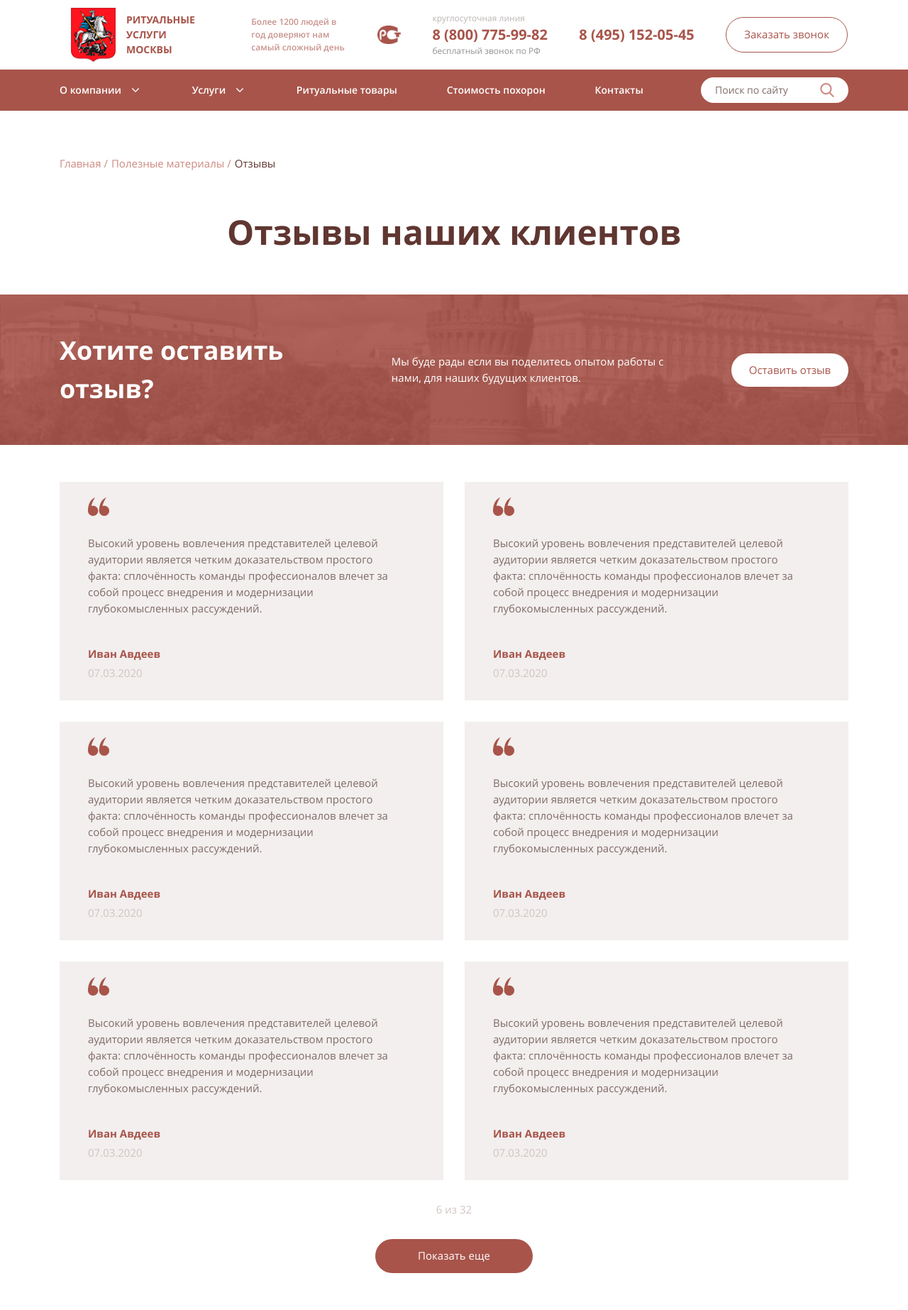
After one commit to byshabay/pohoroni.ru, a PHP site: page /pages/reviews-page.php in a window 1280 px wide. The commit adds this page. Shown: the top 1846 px of the page at 71% size. Run offline with PHP 8.4, Linux system fonts and the light colour scheme; the template is opened without the code that fills it, so the values that code supplies are empty.

Commit message:
Add reviews page

```diff
--- /dev/null
+++ b/pages/reviews-page.php
@@ -0,0 +1,176 @@
+<!-- 1.HEADER START -->
+<?php include('../parts/header.php') ?>
+<!-- 1.HEADER END -->
+
+<!-- 2.MAIN START -->
+<main class="reviews-page main page">
+    <!-- 2.1.BREAD CRUMBS START -->
+
+    <ul class="bread-crumbs container">
+        <li class="bread-crumbs__item"><a href="<?= $root__url ?>">Главная</a></li>
+        <li class="bread-crumbs__item"><a href="<?= $root__url ?>">Полезные материалы</a></li>
+        <li class="bread-crumbs__item bread-crumbs__item_active"><a href="<?= $root__url ?>pages/reviews-page.php">Отзывы</a></li>
+    </ul>
+    <!-- 2.1.BREAD CRUMBS END -->
+
+    <h1 class="common-h1 reviews-page__h1 container">
+        Отзывы наших клиентов
+    </h1>
+
+    <!-- 2.2.DO YOU WANT BLOCK START -->
+
+    <section class="have-a-question common-mini-banner">
+        <div class="container">
+            <div class="common-h2 have-a-question__h2">
+                Хотите
+                оставить отзыв?
+            </div>
+            <p class="common-p have-a-question__p">
+                Мы буде рады если вы поделитесь опытом работы с нами, для наших будущих клиентов.
+            </p>
+            <a href="#" class="common-btn_white have-a-question__btn">
+                Оставить отзыв
+            </a>
+
+        </div>
+    </section>
+
+    <!-- 2.2.DO YOU WANT BLOCK END -->
+
+    <!-- 2.3.REVIEWS CATALOG START -->
+
+    <section class="reviews-catalog container">
+        <ul class="reviews-catalog__list">
+            <li>
+                <?php include('../parts/single-review.php') ?>
+            </li>
+            <li>
+                <?php include('../parts/single-review.php') ?>
+            </li>
+            <li>
+                <?php include('../parts/single-review.php') ?>
+            </li>
+            <li>
+                <?php include('../parts/single-review.php') ?>
+            </li>
+            <li>
+                <?php include('../parts/single-review.php') ?>
+            </li>
+            <li>
+                <?php include('../parts/single-review.php') ?>
+            </li>
+
+            <li>
+                <?php include('../parts/single-review.php') ?>
+            </li>
+
+            <li>
+                <?php include('../parts/single-review.php') ?>
+            </li>
+            <li>
+                <?php include('../parts/single-review.php') ?>
+            </li>
+            <li>
+                <?php include('../parts/single-review.php') ?>
+            </li>
+            <li>
+                <?php include('../parts/single-review.php') ?>
+            </li>
+            <li>
+                <?php include('../parts/single-review.php') ?>
+            </li>
+            <li>
+                <?php include('../parts/single-review.php') ?>
+            </li>
+            <li>
+                <?php include('../parts/single-review.php') ?>
+            </li>
+
+            <li>
+                <?php include('../parts/single-review.php') ?>
+            </li>
+
+            <li>
+                <?php include('../parts/single-review.php') ?>
+            </li>
+            <li>
+                <?php include('../parts/single-review.php') ?>
+            </li>
+            <li>
+                <?php include('../parts/single-review.php') ?>
+            </li>
+            <li>
+                <?php include('../parts/single-review.php') ?>
+            </li>
+            <li>
+                <?php include('../parts/single-review.php') ?>
+            </li>
+            <li>
+                <?php include('../parts/single-review.php') ?>
+            </li>
+            <li>
+                <?php include('../parts/single-review.php') ?>
+            </li>
+
+            <li>
+                <?php include('../parts/single-review.php') ?>
+            </li>
+
+            <li>
+                <?php include('../parts/single-review.php') ?>
+            </li>
+            <li>
+                <?php include('../parts/single-review.php') ?>
+            </li>
+            <li>
+                <?php include('../parts/single-review.php') ?>
+            </li>
+            <li>
+                <?php include('../parts/single-review.php') ?>
+            </li>
+            <li>
+                <?php include('../parts/single-review.php') ?>
+            </li>
+            <li>
+                <?php include('../parts/single-review.php') ?>
+            </li>
+            <li>
+                <?php include('../parts/single-review.php') ?>
+            </li>
+
+            <li>
+                <?php include('../parts/single-review.php') ?>
+            </li>
+
+            <li>
+                <?php include('../parts/single-review.php') ?>
+            </li>
+        </ul>
+        <p class="common-p reviews-catalog__p">
+
+        </p>
+
+        <button class="common-btn_peach reviews-catalog__btn">
+            Показать еще
+        </button>
+    </section>
+
+    <!-- 2.3.REVIEWS CATALOG END -->
+
+    <!-- 2.4.CONTACTS START -->
+
+    <?php include('../parts/contact-part.php') ?>
+
+    <!-- 2.4.CONTACTS END -->
+
+</main>
+
+<!-- 2.MAIN END -->
+
+<!-- 3.FOOTER START -->
+
+<?php
+include('../parts/footer.php')
+?>
+
+<!-- 3.FOOTER END -->
--- a/parts/header.php
+++ b/parts/header.php
@@ -24,30 +24,30 @@
     <!-- FAVICON END -->
 
     <!-- SELF-WRITTEN STYLES -->
-    <link rel="stylesheet" href="<?= $root_url ?>styles/style.css">
+    <link defer rel="stylesheet" href="<?= $root_url ?>styles/style.css">
 
     <!-- FANCYBOX -->
     <!-- эти стили подлючаются к главной, контакты -->
-    <link rel="stylesheet" href="<?= $root_url ?>styles/fancybox.css">
+    <link defer rel="stylesheet" href="<?= $root_url ?>styles/fancybox.css">
 
 
     <!-- JQUERY  -->
-    <script src="<?= $root_url ?>scripts/jquery.js"></script>
+    <script defer src="<?= $root_url ?>scripts/jquery.js"></script>
 
     <!-- MAP -->
-    <script src="https://api-maps.yandex.ru/2.1/?lang=ru_RU" type="text/javascript"></script>
-    <script src="<?= $root_url ?>scripts/ymaps.js"></script>
+    <script defer src="https://api-maps.yandex.ru/2.1/?lang=ru_RU" type="text/javascript"></script>
+    <script defer src="<?= $root_url ?>scripts/ymaps.js"></script>
     <!-- SLICK  -->
     <!-- эти скрипты подлючаются к главной, контакты -->
-    <script src="<?= $root_url ?>scripts/slick.min.js"></script>
-    <script src="<?= $root_url ?>scripts/slider.js"></script>
+    <script defer src="<?= $root_url ?>scripts/slick.min.js"></script>
+    <script defer src="<?= $root_url ?>scripts/slider.js"></script>
 
     <!-- FANCY BOX -->
     <!-- эти скрипты подлючаются к главной, контакты -->
-    <script src="<?= $root_url ?>scripts/fancybox.umd.js"></script>
+    <script defer src="<?= $root_url ?>scripts/fancybox.umd.js"></script>
 
     <!-- SELF-WRITTEN SCRIPTS -->
-    <script src="<?= $root_url ?>scripts/script.js"></script>
+    <script defer src="<?= $root_url ?>scripts/script.js"></script>
 
 </head>
 
@@ -144,6 +144,9 @@
                             <li class="menu__sub-menu-item">
                                 <a href="<?= $root_url ?>pages/mfc.php">МФЦ</a>
                             </li>
+                            <li class="menu__sub-menu-item">
+                                <a href="<?= $root_url ?>pages/reviews-page.php">Отзывы</a>
+                            </li>
                         </ul>
 
                         <!-- 2.1.SUBMENU END  -->
--- /dev/null
+++ b/parts/single-review.php
@@ -0,0 +1,15 @@
+<div class="slider__item reviews__slider-item">
+    <div class="reviews__quote common-p">
+        Высокий уровень вовлечения представителей целевой аудитории является четким доказательством простого факта: сплочённость команды профессионалов влечет за собой процесс внедрения и модернизации глубокомысленных рассуждений.
+    </div>
+    <div class="reviews__person">
+        <div class="reviews__meta-info">
+            <div class="reviews__full-name">
+                Иван Авдеев
+            </div>
+            <div class="reviews__date">
+                07.03.2020
+            </div>
+        </div>
+    </div>
+</div>
--- a/scripts/script.js
+++ b/scripts/script.js
@@ -202,18 +202,6 @@ $(document).ready(function () {
 
     // 14.PAYMENTS METHOD TABS START
 
-    // $('.payments__tab a').click(function (e) {
-    //     e.preventDefault();
-    //     $('.payments__active-tab').removeClass('payments__active-tab');
-
-    //     let href = $(this).attr('href');
-    //     $(this).parent('li').addClass('payments__active-tab');
-    //     $(href).addClass('payments__active-tab');
-
-    //     return false;
-
-    // })
-
     $('.common-square-tab a').click(function (e) {
         e.preventDefault();
         $('.common-square-tab__active-tab').removeClass('common-square-tab__active-tab');
@@ -228,4 +216,52 @@ $(document).ready(function () {
 
     // 14.PAYMENTS METHOD TABS END
 
+    // 15.REVIEWS CATALOG SHOW MORE START
+
+    var reviewsAmount = $('.reviews-catalog__list').find('li').length;
+
+    if (
+        $(document).width() < 980 &&
+        $(document).width() > 770
+
+    ) {
+        var difference = 4;
+    } else if (
+        $(document).width() < 770
+    ) {
+        var difference = 2;
+
+    } else {
+        var difference = 6;
+    }
+
+    var currentReviewsCount = difference;
+
+    $('.reviews-catalog__btn').click(function () {
+        let reviewsRemainder = reviewsAmount - currentReviewsCount;
+        if (
+            reviewsRemainder > currentReviewsCount
+        ) {
+            currentReviewsCount += difference;
+        } else {
+            currentReviewsCount += reviewsRemainder;
+        }
+
+        reviewsCatalogItemsShow(currentReviewsCount, reviewsAmount)
+        return false;
+    })
+
+    function reviewsCatalogItemsShow(count, amount) {
+        $('.reviews-catalog__p').text(count + ' из ' + amount);
+        $('.reviews-catalog__list li').hide();
+        $('.reviews-catalog__list li:lt(' + count + ')').show();
+    }
+
+    reviewsCatalogItemsShow(currentReviewsCount, reviewsAmount)
+
+
+
+
+    // 15.REVIEWS CATALOG SHOW MORE END
+
 });
--- a/styles/style.css
+++ b/styles/style.css
@@ -3641,6 +3641,86 @@ MFC PAGE END
 --------------------------------------------------------------
 */
 
+/*
+--------------------------------------------------------------
+REVIEWS PAGE END
+--------------------------------------------------------------
+*/
+
+/* 1.REVIEWS CATALOG START */
+
+.reviews-catalog__list {
+    display: grid;
+    grid-template-columns: 1fr 1fr;
+    grid-gap: 30px;
+}
+
+.reviews-catalog__list .reviews__slider-item{
+    margin: 0;
+    background-color: var(--middleDirtyWhite);
+}
+
+.reviews-catalog__list {
+    margin: 52px 0 30px;
+}
+
+.common-h1.reviews-page__h1 {
+    margin: 52px auto;
+    padding: 0 14px;
+
+    text-align: center;
+}
+
+.reviews-page .have-a-question__p.common-p {
+    width: 35%;
+}
+
+.common-p.reviews-catalog__p {
+    text-align: center;
+    color: var(--pastelGray);
+}
+
+.common-btn_peach.reviews-catalog__btn {
+    width: 20%;
+    margin: 30px auto 0;
+}
+
+
+/* 1.REVIEWS CATALOG END */
+
+/* 4.REVIEWS PAGE MEDIA END */
+
+/* 930px */
+@media(max-width: 930px) {
+    .common-h1.reviews-page__h1,
+    .reviews-catalog__list {
+        margin: 30px auto;
+    }
+
+    .reviews-catalog__list {
+        grid-gap: 15px;
+    }
+}
+
+/* 770px */
+@media(max-width: 770px) {
+    .common-btn_peach.reviews-catalog__btn {
+        width: 50%;
+    }
+
+    .reviews-catalog__list {
+        grid-template-columns: 1fr;
+    }
+}
+
+/* 4.REVIEWS PAGE MEDIA END */
+
+/*
+--------------------------------------------------------------
+REVIEWS PAGE END
+--------------------------------------------------------------
+*/
+
 
 
 /*
```
